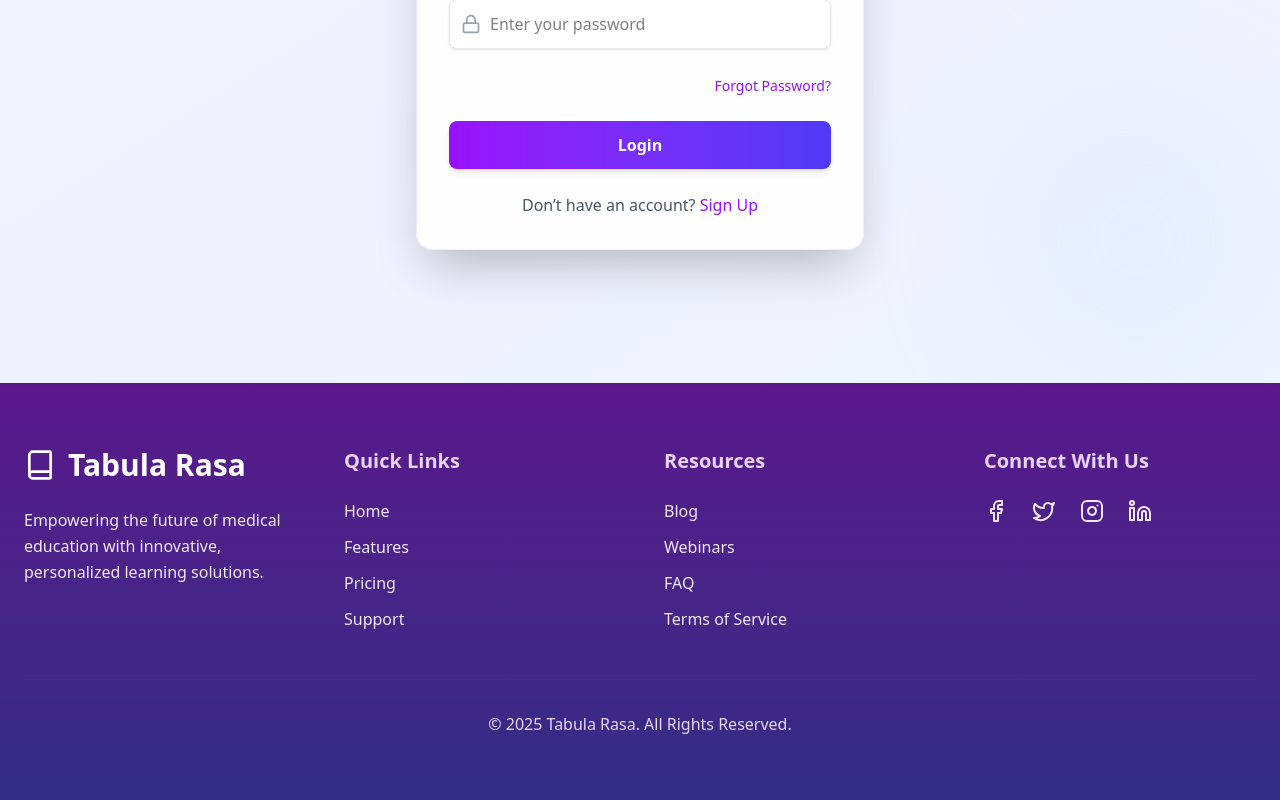
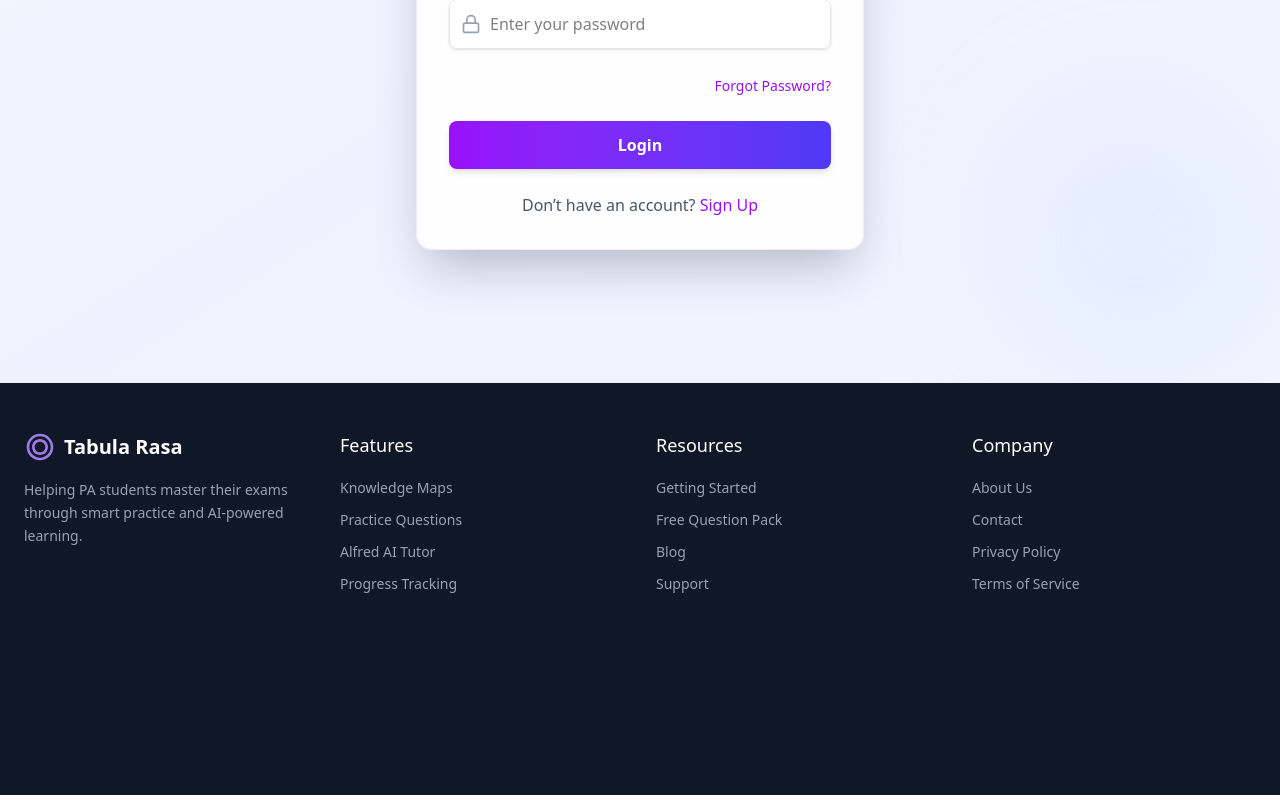
Before and after one commit to pankaj3399/tabula-rasa, a React (Vite) app in the folder client/: page /login in a window 1280 px wide. Shown: the part 483-1283 px from the top of the page. Built offline with nearby package versions, Linux system fonts and the light colour scheme.

Commit message:
updated footer

```diff
--- a/client/src/components/Footer.jsx
+++ b/client/src/components/Footer.jsx
@@ -1,74 +1,57 @@
-// src/components/Footer.jsx
 import React from 'react';
 import { Link } from 'react-router-dom';
-import { Facebook, Twitter, Instagram, Linkedin, Book } from 'lucide-react';
 
 const Footer = () => {
-  const currentYear = new Date().getFullYear();
-
-  const sections = [
-    {
-      title: 'Quick Links',
-      links: [
-        { to: '/', label: 'Home' },
-        { to: '/features', label: 'Features' },
-        { to: '/pricing', label: 'Pricing' },
-        { to: '/support', label: 'Support' },
-      ],
-    },
-    {
-      title: 'Resources',
-      links: [
-        { to: '/blog', label: 'Blog' },
-        { to: '/webinars', label: 'Webinars' },
-        { to: '/faq', label: 'FAQ' },
-        { to: '/terms', label: 'Terms of Service' },
-      ],
-    },
-  ];
-
   return (
-    <footer className="bg-gradient-to-b from-purple-900 to-indigo-900 text-white py-16">
+    <footer className="bg-gray-900 text-white py-50 pt-12">
       <div className="container mx-auto px-6">
-        <div className="grid md:grid-cols-4 gap-12">
-          <div>
-            <h3 className="text-3xl font-bold mb-6 flex items-center">
-              <Book className="mr-3 w-8 h-8" /> Tabula Rasa
-            </h3>
-            <p className="text-purple-100 leading-relaxed">
-              Empowering the future of medical education with innovative, personalized learning solutions.
+        <div className="grid grid-cols-1 md:grid-cols-4 gap-8">
+          {/* Logo and Tagline Section */}
+          <div className="col-span-1">
+            <div className="flex items-center mb-4">
+              <svg className="w-8 h-8 mr-2" viewBox="0 0 24 24" fill="none" xmlns="http://www.w3.org/2000/svg">
+                <path d="M12 2C6.48 2 2 6.48 2 12s4.48 10 10 10 10-4.48 10-10S17.52 2 12 2zm0 18c-4.41 0-8-3.59-8-8s3.59-8 8-8 8 3.59 8 8-3.59 8-8 8z" fill="#9F7AEA"/>
+                <path d="M12 6c-3.31 0-6 2.69-6 6s2.69 6 6 6 6-2.69 6-6-2.69-6-6-6zm0 10c-2.21 0-4-1.79-4-4s1.79-4 4-4 4 1.79 4 4-1.79 4-4 4z" fill="#9F7AEA"/>
+              </svg>
+              <h2 className="text-xl font-bold">Tabula Rasa</h2>
+            </div>
+            <p className="text-gray-400 text-sm leading-relaxed">
+              Helping PA students master their exams through smart practice and AI-powered learning.
             </p>
           </div>
 
-          {sections.map(({ title, links }) => (
-            <div key={title}>
-              <h4 className="font-semibold text-xl mb-6 text-purple-200">{title}</h4>
-              <ul className="space-y-3">
-                {links.map(({ to, label }) => (
-                  <li key={to}>
-                    <Link to={to} className="text-purple-100 hover:text-white transition">
-                      {label}
-                    </Link>
-                  </li>
-                ))}
-              </ul>
-            </div>
-          ))}
+          {/* Features Section */}
+          <div className="col-span-1">
+            <h3 className="font-medium text-lg mb-4">Features</h3>
+            <ul className="space-y-2">
+              <li><Link to="/knowledge-maps" className="text-gray-400 hover:text-white text-sm">Knowledge Maps</Link></li>
+              <li><Link to="/practice-questions" className="text-gray-400 hover:text-white text-sm">Practice Questions</Link></li>
+              <li><Link to="/alfred-ai" className="text-gray-400 hover:text-white text-sm">Alfred AI Tutor</Link></li>
+              <li><Link to="/progress-tracking" className="text-gray-400 hover:text-white text-sm">Progress Tracking</Link></li>
+            </ul>
+          </div>
 
-          <div>
-            <h4 className="font-semibold text-xl mb-6 text-purple-200">Connect With Us</h4>
-            <div className="flex space-x-6">
-              {[Facebook, Twitter, Instagram, Linkedin].map((Icon, index) => (
-                <a key={index} href="#" className="text-purple-100 hover:text-white transition">
-                  <Icon className="w-6 h-6" />
-                </a>
-              ))}
-            </div>
+          {/* Resources Section */}
+          <div className="col-span-1">
+            <h3 className="font-medium text-lg mb-4">Resources</h3>
+            <ul className="space-y-2">
+              <li><Link to="/getting-started" className="text-gray-400 hover:text-white text-sm">Getting Started</Link></li>
+              <li><Link to="/free-question-pack" className="text-gray-400 hover:text-white text-sm">Free Question Pack</Link></li>
+              <li><Link to="/blog" className="text-gray-400 hover:text-white text-sm">Blog</Link></li>
+              <li><Link to="/support" className="text-gray-400 hover:text-white text-sm">Support</Link></li>
+            </ul>
           </div>
-        </div>
 
-        <div className="border-t border-purple-700/50 mt-12 pt-8 text-center">
-          <p className="text-purple-200">&copy; {currentYear} Tabula Rasa. All Rights Reserved.</p>
+          {/* Company Section */}
+          <div className="col-span-1">
+            <h3 className="font-medium text-lg mb-4">Company</h3>
+            <ul className="space-y-2">
+              <li><Link to="/about" className="text-gray-400 hover:text-white text-sm">About Us</Link></li>
+              <li><Link to="/contact" className="text-gray-400 hover:text-white text-sm">Contact</Link></li>
+              <li><Link to="/privacy" className="text-gray-400 hover:text-white text-sm">Privacy Policy</Link></li>
+              <li><Link to="/terms" className="text-gray-400 hover:text-white text-sm">Terms of Service</Link></li>
+            </ul>
+          </div>
         </div>
       </div>
     </footer>
```
